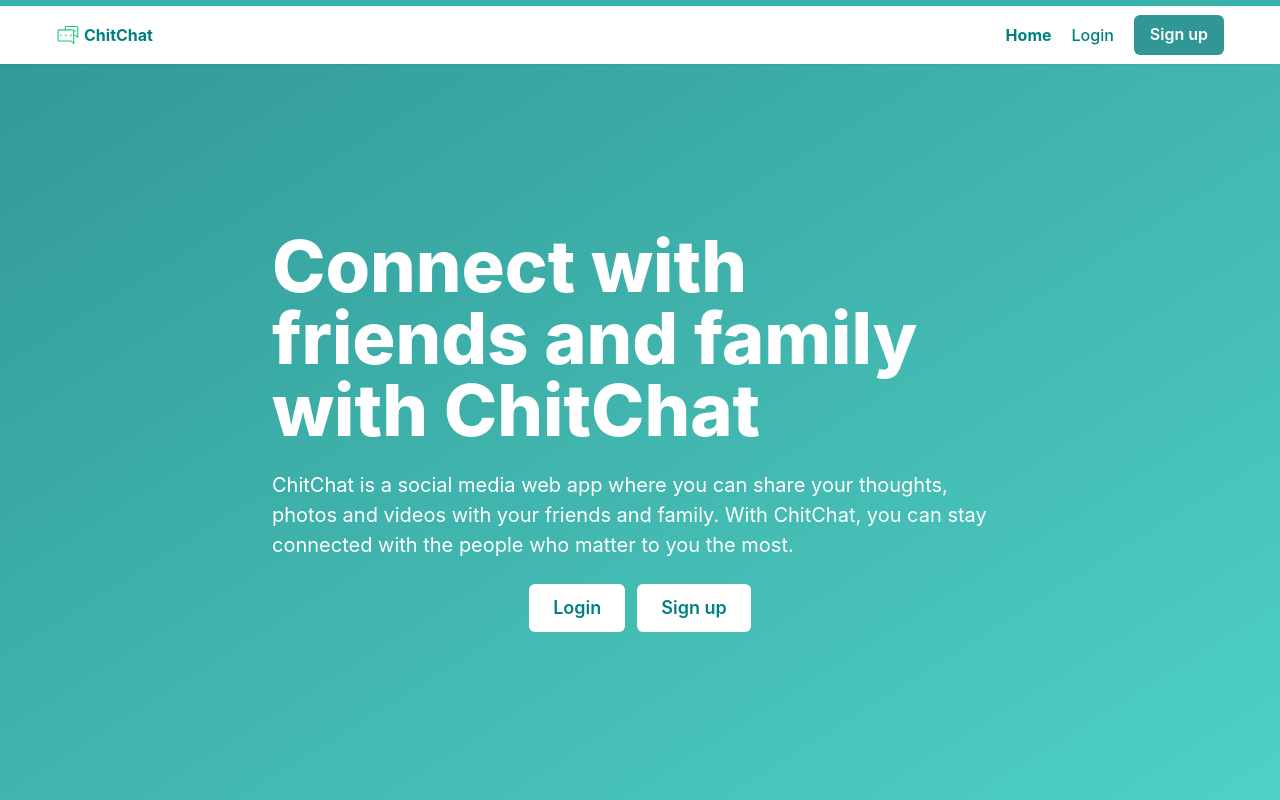
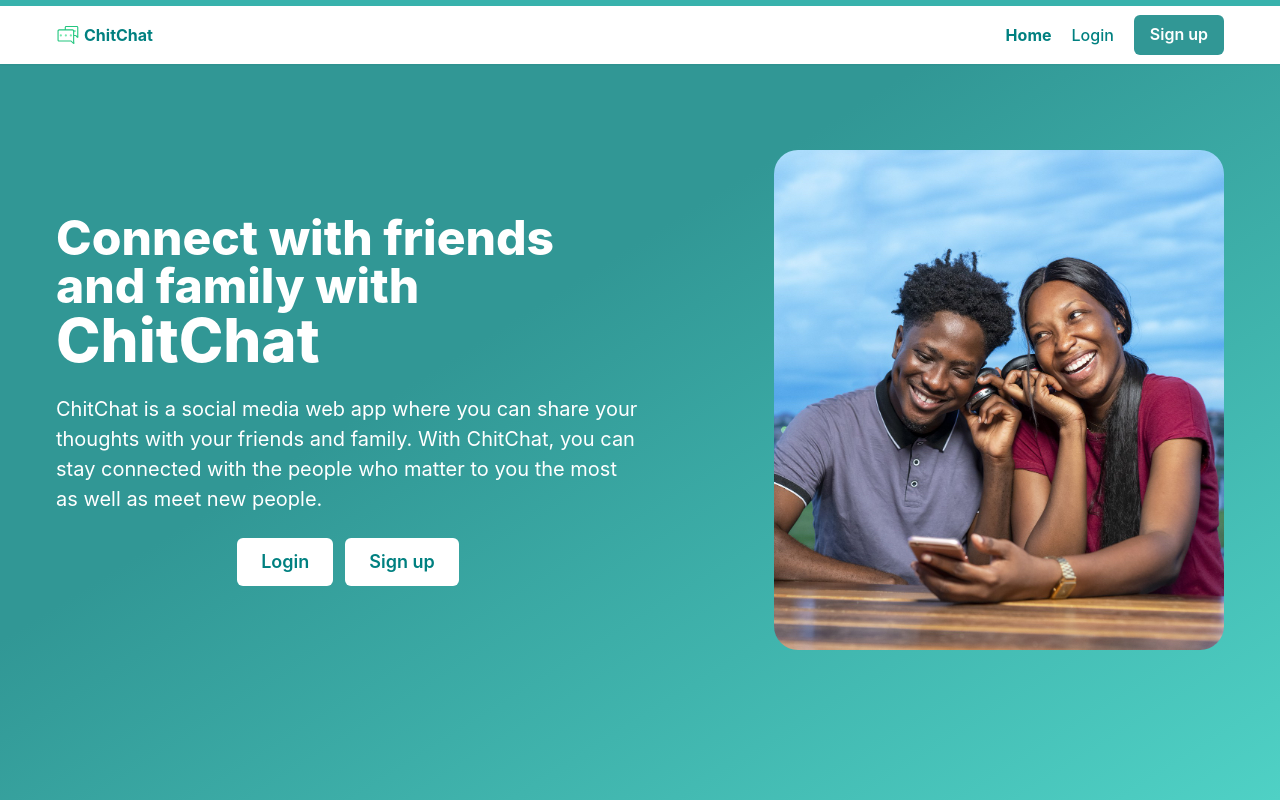
Before and after one commit to ebokes/chitchat, a React (Vite) app: page / in a window 1280 px wide. Built offline with nearby package versions, Linux system fonts and the light colour scheme.

Commit message:
style: add image to landing page

```diff
--- a/src/components/home/Home.jsx
+++ b/src/components/home/Home.jsx
@@ -7,17 +7,16 @@ import {
   Heading,
   Image,
   Link,
-  Stack,
   Text,
   VStack,
 } from "@chakra-ui/react";
 import chitchatLogo from "../../assets/chitchatIcon.svg";
 import { Link as RouterLink } from "react-router-dom";
 import { LOGIN, REGISTER, ROOT } from "../../App";
+import lady from "../../assets/lady2.jpg";
 
-const Home = () => {
+const HomeNav = () => {
   return (
-    <Box>
     <VStack
       shadow="sm"
       pos="fixed"
@@ -54,21 +53,39 @@ const Home = () => {
         </HStack>
       </Flex>
     </VStack>
-      <Flex bgGradient="linear(to-br, teal.500, teal.300)" py="20" h="100vh">
-        <Stack maxW="3xl" mx="auto" px="4" gap={6} my="150px">
+  );
+};
+
+const Home = () => {
+  return (
+    <Box bgGradient="linear(to-br, teal.500 40%, teal.300)">
+      <HomeNav />
+      <Flex
+        py="20"
+        h="100vh"
+        align="center"
+        maxW="1200px"
+        mx="auto"
+        px="4"
+        gap={8}
+        justify="space-between"
+      >
+        <VStack maxW="2xl" my="150px" w={{ base: "full", md: "50%" }} gap={6}>
           <Heading
             as="h1"
             fontWeight="extrabold"
             color="white"
-            size={{ base: "3xl", xl: "4xl" }}
+            size={{ base: "3xl", md: "2xl" }}
+            lineHeight={1.2}
           >
-            Connect with friends and family with ChitChat
+            Connect with friends and family with{" "}
+            <span style={{ fontSize: "60px" }}> ChitChat</span>
           </Heading>
           <Text color="white" fontSize="xl">
-            ChitChat is a social media web app where you can share your
-            thoughts, photos and videos with your friends and family. With
-            ChitChat, you can stay connected with the people who matter to you
-            the most.
+            ChitChat is a social media web app where you can share your thoughts
+            with your friends and family. With ChitChat, you can stay connected
+            with the people who matter to you the most as well as meet new
+            people.
           </Text>
           <Center gap={3}>
             <Button
@@ -91,7 +108,17 @@ const Home = () => {
               Sign up
             </Button>
           </Center>
-        </Stack>
+        </VStack>
+        <Box display={{ base: "none", md: "block" }} ml="10px">
+          <Image
+            src={lady}
+            w="450px"
+            h="500px"
+            objectFit="cover"
+            objectPosition="top"
+            borderRadius="3xl"
+          />
+        </Box>
       </Flex>
     </Box>
   );
```
Also changed, not shown: src/assets/lady2.jpg (added). Lines whose indentation alone changed are shown as unchanged.
